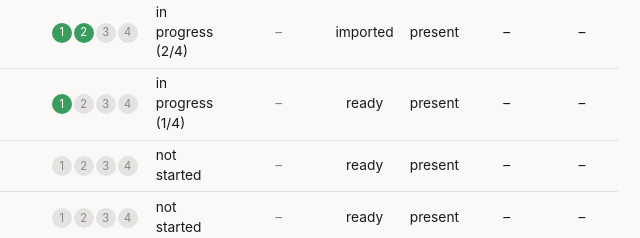
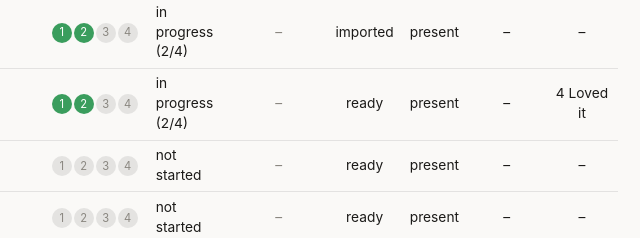
Before and after one commit to stephenanspach/immersion-tracker-73c0973609, a plain HTML site: page index.html in a window 1280 px wide. Shown: the part 1388-1626 px from the top of the page, 640-1280 px from the left. Drawn offline with Linux system fonts and the light colour scheme.

Commit message:
Update dashboard 2026-10-05 11:16:16

```diff
--- a/index.html
+++ b/index.html
@@ -92,7 +92,7 @@
 </style></head>
 <body>
   <h1>Immersion Tracker</h1>
-  <div class="sub">121 items · last synced 2026-10-05T10:13:07</div>
+  <div class="sub">121 items · last synced 2026-10-05T11:16:15</div>
 
   <div class="cards">
     <div class="card"><div class="n">43</div><div class="l">Not started</div></div>
@@ -708,20 +708,20 @@
         <td class="ctr" data-label="Comp" data-sort="0">–</td>
         <td class="ctr" data-label="Interest" data-sort="0">–</td>
       </tr>
-      <tr data-cat="Vlogs &amp; Live action" data-status="in progress (1/4)" data-abandoned="0" data-complete="0" data-finaleligible="0" data-runready="0" data-runrank="1533.7">
+      <tr data-cat="Vlogs &amp; Live action" data-status="in progress (2/4)" data-abandoned="0" data-complete="0" data-finaleligible="0" data-runready="0" data-runrank="1533.7">
         <td data-label="Source"><a href="https://www.youtube.com/playlist?list=PLPet0tQY6vAG9Q1wJklviU-MJt0lROkB1" target="_blank" rel="noopener">Kaido_shabearuki</a></td>
         <td class="title" data-label="Title"><a href="https://www.youtube.com/watch?v=Ga-hQHvUugs" target="_blank" rel="noopener">Takenouchi kaido 5</a> </td>
         <td class="ctr" data-label="Length" data-sort="1378">23m</td>
         <td class="ctr" data-label="Unk/min" data-sort="33.7">33.7</td>
         <td class="ctr" data-label="Est" data-sort="2.69"><span class="muted" title="coverage 80.9% · 33.7 unknown/min · 332 mora/min · source prior 2.48">2.7</span></td>
         <td data-label="Category"><span class="cat">Vlogs &amp; Live action</span></td>
-        <td class="passes" data-label="Passes" data-sort="1"><span class="dot done" title="Pass 1: primed listening (laptop) — 2026-10-05">1</span><span class="dot todo" title="Pass 2: raw, no subs (laptop)">2</span><span class="dot todo" title="Pass 3: raw, no subs (ipad)">3</span><span class="dot todo" title="Pass 4: raw, no subs (ipad)">4</span></td>
-        <td data-label="Status">in progress (1/4)</td>
-        <td class="ctr" data-label="Final pass" data-sort=""><span class="muted">–</span></td>
-        <td class="ctr" data-label="Anki">ready</td>
-        <td class="ctr" data-label="Video">present</td>
-        <td class="ctr" data-label="Comp" data-sort="0">–</td>
-        <td class="ctr" data-label="Interest" data-sort="0">–</td>
+        <td class="passes" data-label="Passes" data-sort="2"><span class="dot done" title="Pass 1: primed listening (laptop) — 2026-10-05">1</span><span class="dot done" title="Pass 2: raw, no subs (laptop) — 2026-10-05">2</span><span class="dot todo" title="Pass 3: raw, no subs (ipad)">3</span><span class="dot todo" title="Pass 4: raw, no subs (ipad)">4</span></td>
+        <td data-label="Status">in progress (2/4)</td>
+        <td class="ctr" data-label="Final pass" data-sort=""><span class="muted">–</span></td>
+        <td class="ctr" data-label="Anki">ready</td>
+        <td class="ctr" data-label="Video">present</td>
+        <td class="ctr" data-label="Comp" data-sort="0">–</td>
+        <td class="ctr" data-label="Interest" data-sort="4">4 Loved it</td>
       </tr>
       <tr data-cat="Vlogs &amp; Live action" data-status="not started" data-abandoned="0" data-complete="0" data-finaleligible="0" data-runready="0" data-runrank="1537.3">
         <td data-label="Source"><a href="https://www.youtube.com/playlist?list=PLPet0tQY6vAG9Q1wJklviU-MJt0lROkB1" target="_blank" rel="noopener">Kaido_shabearuki</a></td>
```
